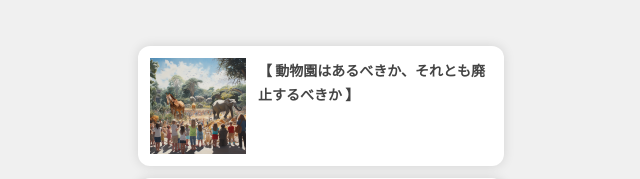
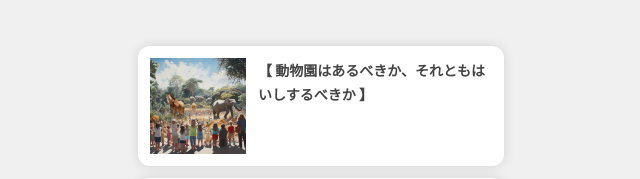
Before and after one commit to optimium20211202/Pubble, a Next.js app: page /selection/topics in a window 1280 px wide. Shown: the part 182-361 px from the top of the page, without its empty margins (319-959 px from the left). Built offline with nearby package versions, Linux system fonts and the light colour scheme.

Commit message:
ワークショップ前修正

```diff
--- a/src/app/game/result/page.tsx
+++ b/src/app/game/result/page.tsx
@@ -62,8 +62,8 @@ const ResultDetail = ({ score }: { score: number }): ReactNode => {
     return;
   }
 
-  // 0分〜20分の場合
-  if (score <= 20) {
+  // 0分〜19分の場合
+  if (0 < score && score <= 19) {
     return (
       <div className="flex flex-col items-center gap-3">
         <Image
@@ -78,7 +78,7 @@ const ResultDetail = ({ score }: { score: number }): ReactNode => {
   }
 
   // 20分〜39分の場合
-  if (score <= 39) {
+  if (19 < score && score <= 39) {
     return (
       <div className="flex flex-col items-center gap-3">
         <Image
@@ -93,7 +93,7 @@ const ResultDetail = ({ score }: { score: number }): ReactNode => {
   }
 
   // 40分〜59分の場合
-  if (score <= 59) {
+  if (39 < score && score <= 59) {
     return (
       <div className="flex flex-col items-center gap-3">
         <Image
--- a/src/topics.ts
+++ b/src/topics.ts
@@ -5,8 +5,8 @@ export const topicList: Topic[] = [
     id: 0,
     imagePath: "/recommendation_news_small_image.png",
     largeImagePath: "/recommendation_news_image.png",
-    title: "【 動物園はあるべきか、それとも廃止するべきか 】",
-    text: "日本は動物園大国ですが、その存在については賛否が分かれています。一部では、檻に閉じ込められた動物たちが可哀想だと感じ、檻に閉じ込められた動物たちが一生を送る辛さを問いかける意見があります。\n\nしかし、子ども時代に動物園で生き物を直接見た感動や、希少動物の保存に貢献するなどの役割を評価する声も多くあります。動物の福祉や市民ニーズとの調和を図りつつ、動物園の新たな形を模索する時代が到来しています。",
+    title: "【 動物園はあるべきか、それともはいしするべきか 】",
+    text: "日本は動物園大国ですが、その存在については賛否がわかれています。一部では、おりにとじこめられた動物たちがかわいそうだと感じ、おりにとじこめられた動物たちのつらさを問いかける意見があります。\n\nしかし、こども時代に生き物を動物園で直接みた感動や、動物園におけるきしょう動物の保存などのやくわりをひょうかする声も多くあります。今こそ、動物園の新たなかたちをもさくするべきです。",
     textShort:
       "動物園の存在に対して賛否が分かれている。動物園はあるべきか、それとも廃止するべきか？",
     contents: [
```
